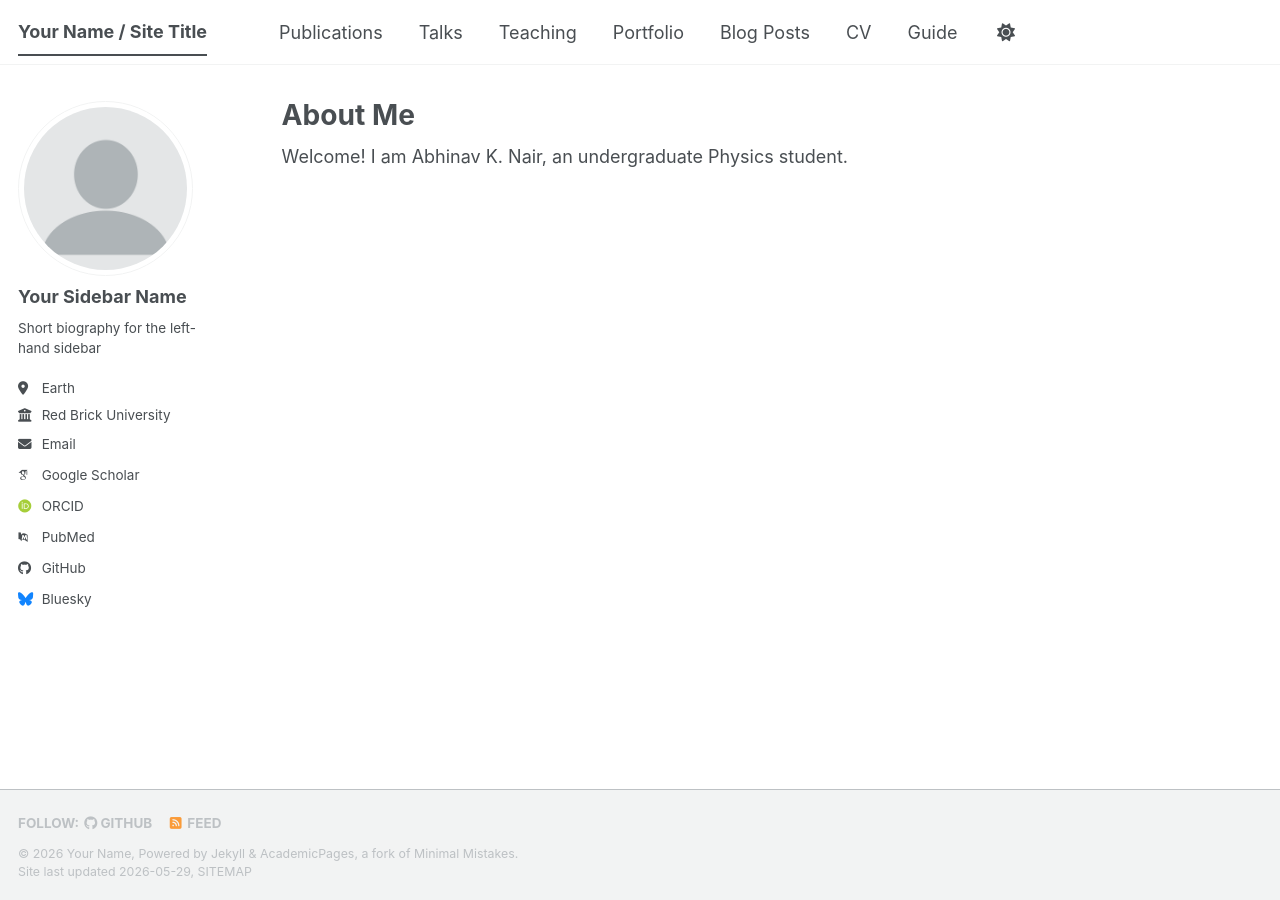
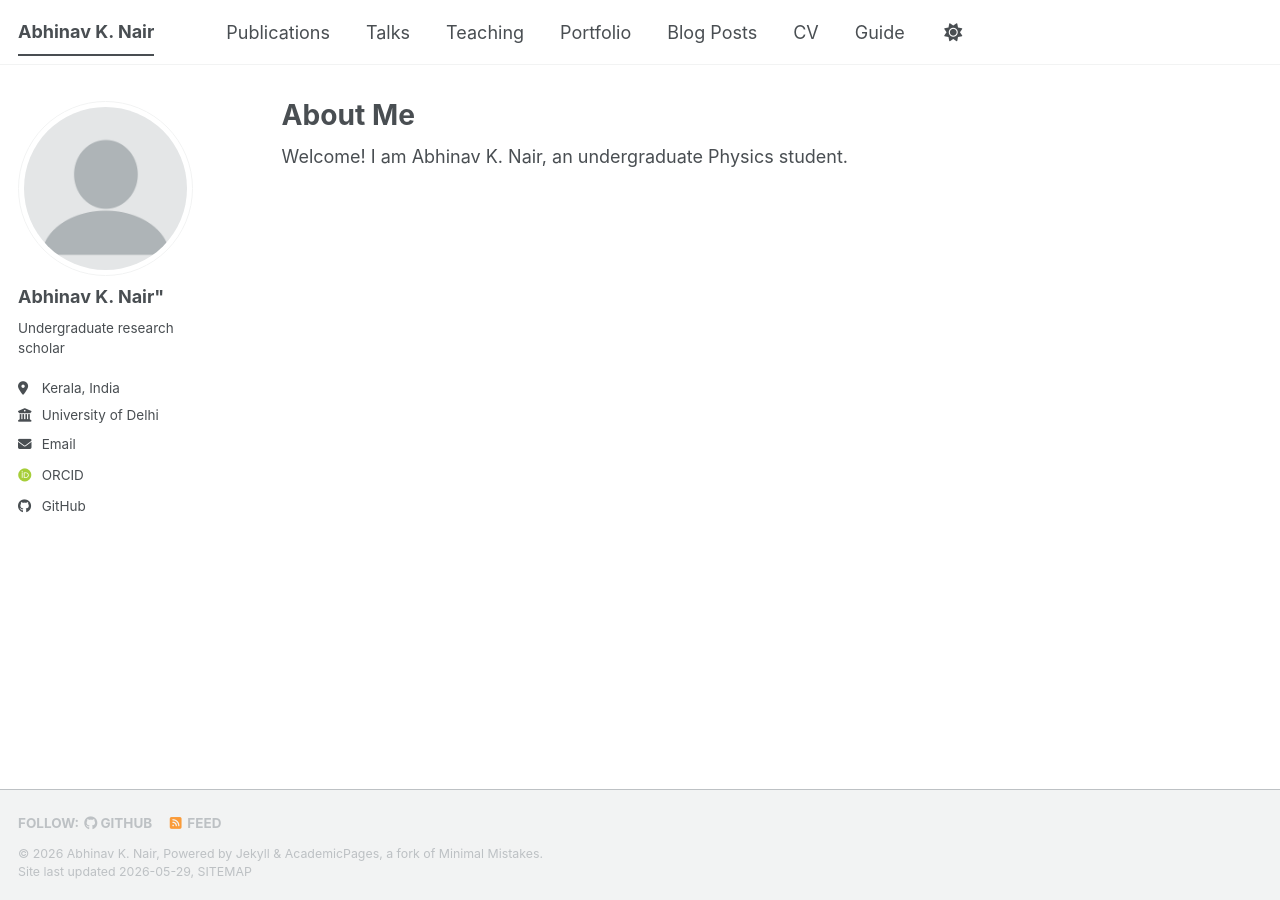
Before and after one commit to abhinavknair/abhinavknair.github.io, a Jekyll site: the page built from _pages/about.md, in a window 1280 px wide. Built offline with Jekyll 4.4.1, drawn with Linux system fonts in a browser that asks for light colours; some web fonts are replaced; a script bundle is joined from its source files by our own code; library files that are not in the unit come from our copies.

Commit message:
Update _config.yml

```diff
--- a/_config.yml
+++ b/_config.yml
@@ -9,14 +9,14 @@
 # Basic Site Settings
 locale                   : "en-US"
 site_theme               : "default" # The available themes options are "default", "air", "sunrise", "mint", "dirt" and "contrast"
-title                    : "Your Name / Site Title"
+title                    : "Abhinav K. Nair"
 title_separator          : "-"
-name                     : &name "Your Name"
-description              : &description "Your Name's academic portfolio"   # Update this with a general description of your site, this is the default if not overridden by a page
-url                      : https://academicpages.github.io # The base hostname & protocol for your site e.g. "https://[your GitHub username].github.io",
+name                     : &name "Abhinav K. Nair"
+description              : &description "Personal academic portfolio of Abhinav K. Nair"   # Update this with a general description of your site, this is the default if not overridden by a page
+url                      : https://abhinavknair.github.io # The base hostname & protocol for your site e.g. "https://[your GitHub username].github.io",
                                                            # or if you already have some other page hosted on Github then use "https://[your GitHub username].github.io/[Your Repo Name]"
 baseurl                  : "" # the subpath of your site, e.g. "/blog"
-repository               : "academicpages/academicpages.github.io"
+repository               : "abhinavknair/abhinavknair.github.io"
 
 # Site Author - The following control what appear as part of the author content on the side bar.
 #               If a field is blank the icon and link will not appear, otherwise it will be shown.
@@ -24,24 +24,24 @@ repository               : "academicpages/academicpages.github.io"
 author:
   # Biographic information
   avatar           : "profile.png"
-  name             : "Your Sidebar Name"
+  name             : Abhinav K. Nair"
   pronouns         : # example: "she/her"
-  bio              : "Short biography for the left-hand sidebar"
-  location         : "Earth"
-  employer         : "Red Brick University"
+  bio              : "Undergraduate research scholar"
+  location         : "Kerala, India"
+  employer         : "University of Delhi"
   uri              : # URL
-  email            : "none@example.org"
+  email            : "mail.abhinavknair@gmail.com"
 
   # Academic websites
   academia         : # URL
   arxiv            : # URL - Update with the correct link to your profile
-  googlescholar    : "https://scholar.google.com/citations?user=PS_CX0AAAAAJ"
+  googlescholar    : #"https://scholar.google.com/citations?user=PS_CX0AAAAAJ"
   inspire-hep      : # URL
   impactstory      : # URL
-  orcid            : "https://orcid.org/yourorcidurl"
+  orcid            : "https://orcid.org/0009-0003-0519-8757"
   semantic         : # URL
   ssrn             : # URL
-  pubmed           : "https://www.ncbi.nlm.nih.gov/pubmed/?term=john+snow"
+  pubmed           : #"https://www.ncbi.nlm.nih.gov/pubmed/?term=john+snow"
   researchgate     : # URL
   scopus           : # URL
   zotero           : # URL
@@ -51,13 +51,13 @@ author:
   bitbucket        : # Username - Update with your username on the site
   codepen          : # Username
   dribbble         : # Username
-  github           : "academicpages"
+  github           : "abhinavknair"
   kaggle           : # Username
   stackoverflow    : # User number or user number and name (i.e., use "1" or "1/jeff-atwood")
 
   # Social media
   artstation       : # Username
-  bluesky          : "bsky.app" # Replace this with you Bluesky username
+  bluesky          : # Replace this with you Bluesky username
   facebook         : # Username
   flickr           : # Username
   foursquare       : # Username
@@ -138,7 +138,7 @@ yandex_site_verification :
 
 # Social Sharing
 twitter:
-  username               : &twitter
+  username               :
 facebook:
   username               :
   app_id                 :
```
